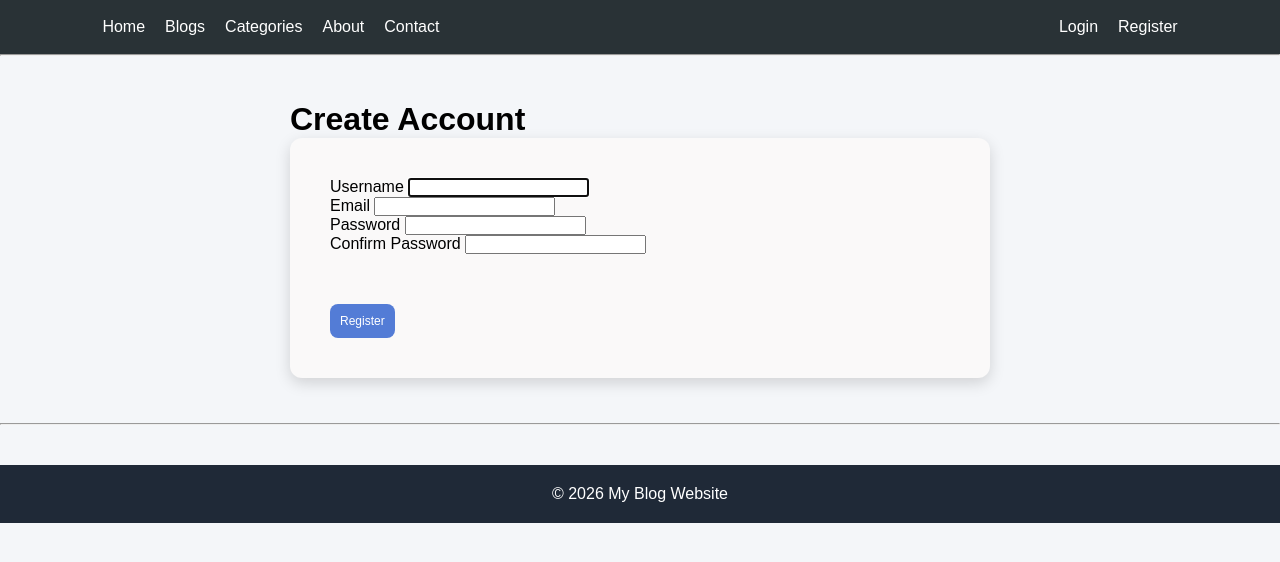
After one commit to khushijeth/Blog-Website, a Django app: page /register/ in a window 1280 px wide. The commit adds this page. Shown: the top 562 px of the page. Run offline with Django 5.2, Linux system fonts and the light colour scheme.

Commit message:
register/login page add

```diff
--- a/blogapp/blog/forms.py
+++ b/blogapp/blog/forms.py
@@ -1,5 +1,7 @@
 from django import forms
 from . models import Blog
+from django.contrib.auth.forms import User
+from django.contrib.auth.forms import UserCreationForm
 
 class BlogForm(forms.ModelForm):
    class Meta:
@@ -10,3 +12,9 @@ class BlogForm(forms.ModelForm):
             "image",
             "content",
         ]
+
+class RegisterForm(UserCreationForm):
+    email=forms.EmailField()
+    class Meta:
+        model = User
+        fields=["username","email","password1","password2"]
--- a/blogapp/blog/static/style.css
+++ b/blogapp/blog/static/style.css
@@ -12,24 +12,51 @@ body{
 
 /* Navbar */
 
+/* Navbar */
+
 nav{
-    background-color: #293236;
-    padding:18px 10%;
-    /* display: flex; */
-    justify-content: space-between;
-    align-items: center;
+    background:#293236;
+    padding:18px 8%;
+    display:flex;
+    justify-content:space-between;
+    align-items:center;
+}
+
+.nav-left,
+.nav-right{
+    display:flex;
+    align-items:center;
+    gap:20px;
 }
 
 nav a{
     color:white;
     text-decoration:none;
-    margin-right:25px;
-    font-size:17px;
-    font-weight: 500;
-    transition: 0.3s ease;
+    font-size:16px;
+    font-weight:500;
+    transition:0.3s;
 }
 
 nav a:hover{
+    color:#38bdf8;
+}
+
+.username{
+    color:#38bdf8;
+    font-weight:bold;
+}
+
+.logout-btn{
+    background:none;
+    border:none;
+    color:white;
+    font-size:16px;
+    cursor:pointer;
+    font-weight:500;
+    padding:0;
+}
+
+.logout-btn:hover{
     color:#38bdf8;
 }
 
--- a/blogapp/blog/templates/base.html
+++ b/blogapp/blog/templates/base.html
@@ -17,16 +17,28 @@
 
     <!-- Navbar -->
     <nav>
-        <a href="/">Home</a>
-        <a href="#">Blogs</a>
-        <a href="#">Categories</a>
-        <a href="#">About</a>
-        <a href="#">Contact</a>
+        <div class="nav-left">
+            <a href="/">Home</a>
+            <a href="#">Blogs</a>
+            <a href="#">Categories</a>
+            <a href="#">About</a>
+            <a href="#">Contact</a>
+        </div>
+        <div class="nav-right">
+            {% if user.is_authenticated %}
+                <span class="username">
+                    {{user.username}}
+                </span>
+                <form action="{% url 'logout' %}" method="post" style="display:inline;">
+                {% csrf_token %}
+                <button type="submit" class="logout-btn">Logout</button>
+            </form>
+            {% else %}
+                <a href="{% url 'login' %}">Login</a>
+                <a href="{% url 'register' %}"> Register</a>
+            {% endif %}
 
-        <span style="float:right;">
-            <a href="#">Login</a>
-            <a href="#">Register</a>
-        </span>
+        </div>
     </nav>
 
     <hr>
--- /dev/null
+++ b/blogapp/blog/templates/registration/register.html
@@ -0,0 +1,40 @@
+{% extends "base.html" %}
+{% block title %}
+Register
+{% endblock  %}
+
+{% block content %}
+<div class="form-container">
+    <h1 class="Form-heading">Create Account</h1>
+
+    <div class="form-card">
+        <form method="POST">
+            {% csrf_token %}
+
+            <div class="mb-3">
+                <label>Username</label>
+                {{ form.username }}
+            </div>
+
+            <div class="mb-3">
+                <label>Email</label>
+                {{ form.email }}
+            </div>
+
+            <div class="mb-3">
+                <label>Password</label>
+                {{ form.password1 }}
+            </div>
+
+            <div class="mb-3">
+                <label>Confirm Password</label>
+                {{ form.password2 }}
+            </div>
+
+            <button class="btn btn-success">
+                Register
+            </button>
+        </form>
+    </div>
+</div>
+{% endblock  %}
--- a/blogapp/blog/urls.py
+++ b/blogapp/blog/urls.py
@@ -1,5 +1,6 @@
 from django.urls import path
 from . import views
+from django.contrib.auth import views as auth_views
 
 urlpatterns = [
     path('',views.home,name="home"),
@@ -7,4 +8,7 @@ urlpatterns = [
     path("blog/<int:id>",views.blog_detail,name="blog_detail"),
     path("update/<int:id>/",views.update_blog,name="update_blog"),
     path("delete/<int:id>",views.delete_blog,name="delete_blog"),
+    path("register/",views.register,name="register"),
+    path("login/",auth_views.LoginView.as_view(template_name="registration/login.html"),name="login"),
+    path("logout/",auth_views.LogoutView.as_view(),name="logout"),
 ]
--- a/blogapp/blog/views.py
+++ b/blogapp/blog/views.py
@@ -1,7 +1,10 @@
 from django.shortcuts import render , redirect , get_object_or_404
 from django.http import HttpResponse
 from . models import Blog
-from . forms import BlogForm
+from . forms import BlogForm , RegisterForm
+from django.contrib.auth import login
+from django.views.decorators.csrf import csrf_protect
+from django.contrib.auth.decorators import login_required
 
 # Create your views here.
 # def home(request):
@@ -14,6 +17,7 @@ def home(request):
     }
     return render(request,"home.html",context)
 
+@login_required
 def create_blog(request):
     if request.method == "POST":
         form = BlogForm(request.POST,request.FILES)
@@ -30,12 +34,13 @@ def create_blog(request):
 
     return render(request,"create_blog.html",context)
 
+@login_required
 def blog_detail(request,id):
     blog=get_object_or_404(Blog,id=id)
 
     return render(request,"blog_detail.html",{"blog":blog})
 
-
+@login_required
 def update_blog(request,id):
     blog=get_object_or_404(Blog,id=id)
 
@@ -54,7 +59,7 @@ def update_blog(request,id):
 
     return render(request,"create_blog.html",{"form":form})
 
-
+@login_required
 def delete_blog(request,id):
     blog = get_object_or_404(Blog,id=id)
     if request.method == "POST":
@@ -62,3 +67,18 @@ def delete_blog(request,id):
         return redirect("home")
 
     return render(request,"delete_blog.html",{"blog":blog})
+
+
+def register(request):
+    if request.method == "POST":
+        form = RegisterForm(request.POST)
+        if form.is_valid():
+            user = form.save()
+            print("User Created")
+            return redirect("login")
+        else:
+            print(form.errors)
+    else:
+        form = RegisterForm()
+
+    return render(request,"registration/register.html",{"form":form})
--- a/blogapp/blogapp/urls.py
+++ b/blogapp/blogapp/urls.py
@@ -16,7 +16,6 @@ Including another URLconf
 """
 from django.contrib import admin
 from django.urls import path,include
-
 from django.conf import settings
 from django.conf.urls.static import static
 
```
Also changed, not shown: blogapp/blog/templates/registration/login.html (added, +34 -0 lines), blogapp/blogapp/settings.py (+6 -1 lines), blogapp/db.sqlite3, blogapp/media/blog_imaes/cry_bJT04pf.jpeg (added).
